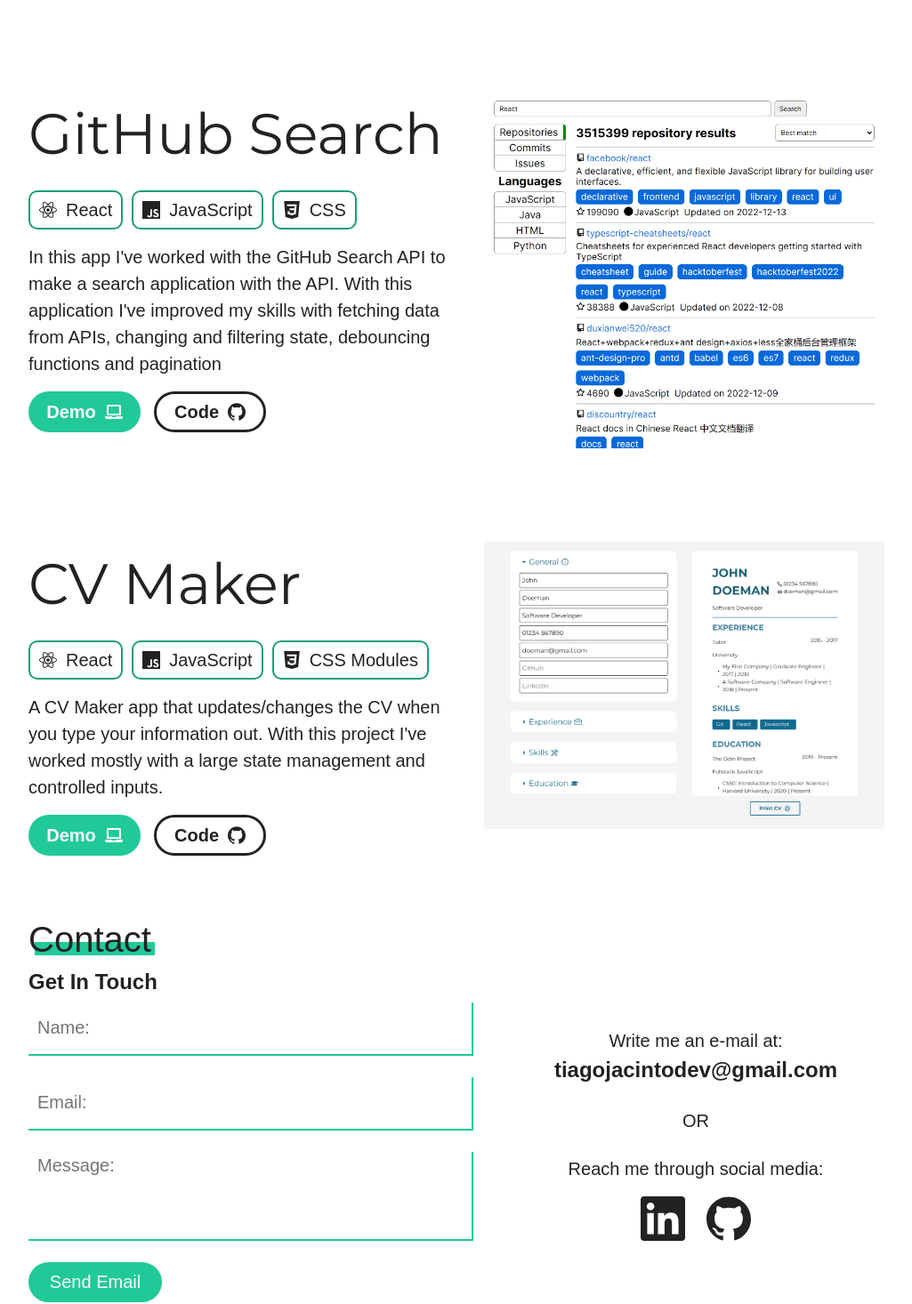
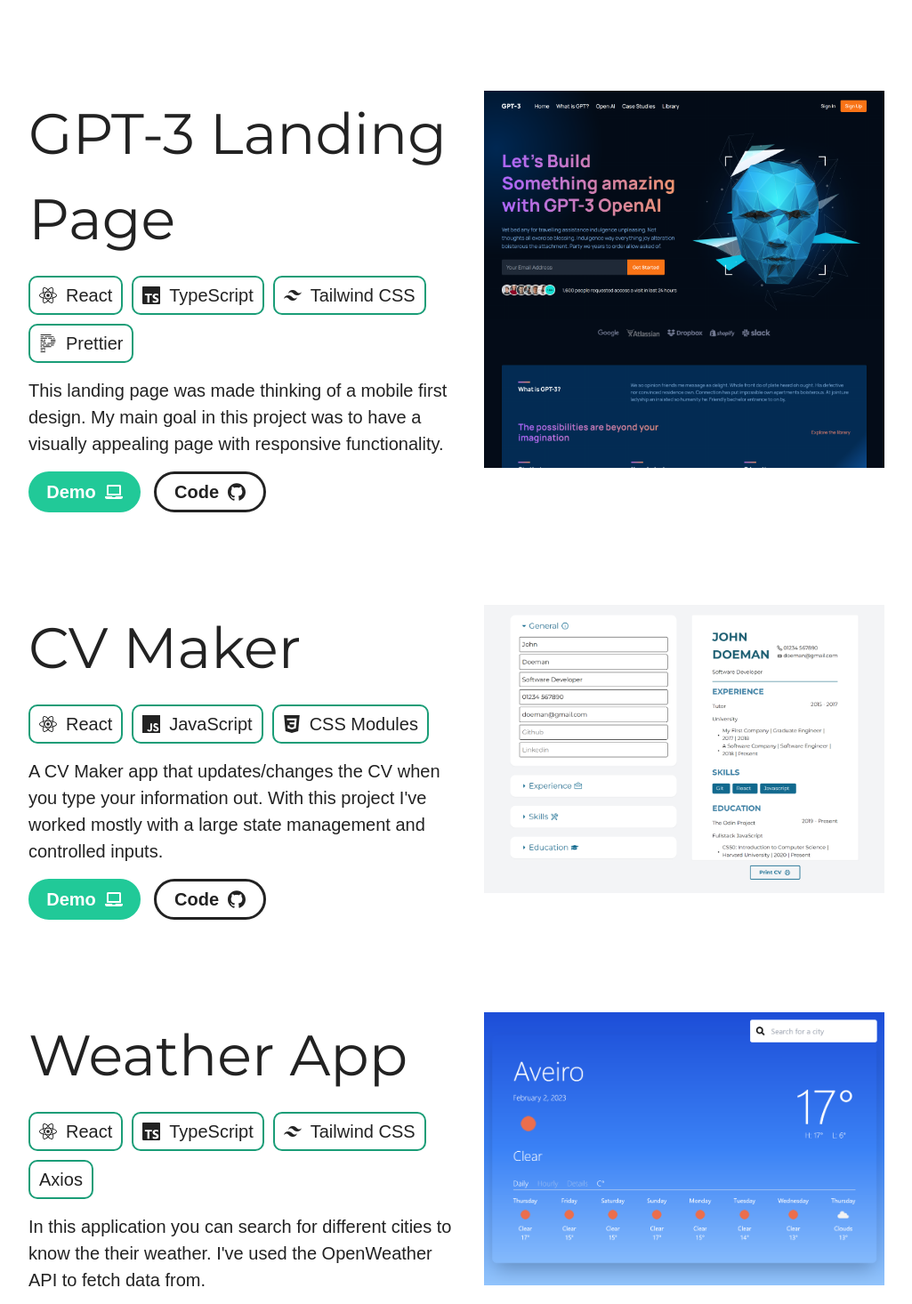
Before and after one commit to TiagoJacintoDev/personal-portfolio, a React (Create React App) app: page / in a window 1280 px wide. Shown: the part 2305-3771 px from the top of the page at 89% size, without its empty margins (108-1133 px from the left). Built offline with nearby package versions, Linux system fonts and the light colour scheme; a web font is replaced by a local one.

Commit message:
Add projects

```diff
--- a/src/data/projectsData.js
+++ b/src/data/projectsData.js
@@ -4,10 +4,14 @@ import {
   SiCss3,
   SiTailwindcss,
   SiFirebase,
+  SiTypescript,
+  SiPrettier,
 } from "react-icons/si";
 import CVMaker from "../images/cv-maker.png";
 import GitHubSearch from "../images/github-search.png";
 import EcommerceApp from "../images/ecommerce.png";
+import GPT3 from "../images/gpt3.png";
+import WeatherApp from "../images/weather-app.png";
 
 export const projectsData = [
   {
@@ -43,6 +47,73 @@ export const projectsData = [
     img: EcommerceApp,
   },
   {
+    title: "GPT-3 Landing Page",
+    skills: [
+      {
+        text: "React",
+        img: <SiReact />,
+      },
+      {
+        text: "TypeScript",
+        img: <SiTypescript />,
+      },
+      {
+        text: "Tailwind CSS",
+        img: <SiTailwindcss />,
+      },
+      {
+        text: "Prettier",
+        img: <SiPrettier />,
+      },
+    ],
+    description:
+      "This landing page was made thinking of a mobile first design. My main goal in this project was to have a visually appealing page with responsive functionality.",
+    demoURL: "https://gpt3-landing-page-app.vercel.app/",
+    codeURL: "https://github.com/TiagoJacintoDev/gpt3-landing-page",
+    img: GPT3,
+  },
+  {
+    title: "CV Maker",
+    skills: [
+      {
+        text: "React",
+        img: <SiReact />,
+      },
+      { text: "JavaScript", img: <SiJavascript /> },
+      { text: "CSS Modules", img: <SiCss3 /> },
+    ],
+    description:
+      "A CV Maker app that updates/changes the CV when you type your information out. With this project I've worked mostly with a large state management and controlled inputs.",
+    demoURL: "https://cv-makerapp.vercel.app/",
+    codeURL: "https://github.com/TiagoJacintoDev/cv-maker",
+    img: CVMaker,
+  },
+  {
+    title: "Weather App",
+    skills: [
+      {
+        text: "React",
+        img: <SiReact />,
+      },
+      {
+        text: "TypeScript",
+        img: <SiTypescript />,
+      },
+      {
+        text: "Tailwind CSS",
+        img: <SiTailwindcss />,
+      },
+      {
+        text: "Axios",
+      },
+    ],
+    description:
+      "In this application you can search for different cities to know the their weather. I've used the OpenWeather API to fetch data from.",
+    demoURL: "https://weather-app-pt.vercel.app/",
+    codeURL: "https://github.com/TiagoJacintoDev/weather-app",
+    img: WeatherApp,
+  },
+  {
     title: "GitHub Search",
     skills: [
       {
@@ -64,97 +135,4 @@ export const projectsData = [
     codeURL: "https://github.com/TiagoJacintoDev/github-search-api",
     img: GitHubSearch,
   },
-  {
-    title: "CV Maker",
-    skills: [
-      {
-        text: "React",
-        img: <SiReact />,
-      },
-      { text: "JavaScript", img: <SiJavascript /> },
-      { text: "CSS Modules", img: <SiCss3 /> },
-    ],
-    description:
-      "A CV Maker app that updates/changes the CV when you type your information out. With this project I've worked mostly with a large state management and controlled inputs.",
-    demoURL: "https://cv-makerapp.vercel.app/",
-    codeURL: "https://github.com/TiagoJacintoDev/cv-maker",
-    img: CVMaker,
-  },
-  // {
-  //   title: 'Travel Landing Page',
-  //   skills: [
-  //     {
-  //       text: 'React',
-  //       img: <SiReact />,
-  //     },
-  //     {
-  //       text: 'JavaScript',
-  //       img: <SiJavascript />,
-  //     },
-  //     {
-  //       text: 'styled-components',
-  //       img: <SiStyledcomponents />,
-  //     },
-  //   ],
-  //   description:
-  //     'This project is a travel agency landing page with a mobile first design. My main focus for this project was to have a visually appealing page with responsive functionality. ',
-  //   demoURL: 'https://travel-landing-pageapp.vercel.app/',
-  //   codeURL: 'https://github.com/TiagoJacintoDev/travel-landing-page',
-  //   img: TravelLandingPage,
-  // },
-  // {
-  //   title: 'Rent a Car Landing Page',
-  //   skills: [
-  //     {
-  //       text: 'React',
-  //       img: <SiReact />,
-  //     },
-  //     {
-  //       text: 'JavaScript',
-  //       img: <SiJavascript />,
-  //     },
-  //     {
-  //       text: 'styled-components',
-  //       img: <SiStyledcomponents />,
-  //     },
-  //     {
-  //       text: 'Framer Motion',
-  //       img: <SiFramer />,
-  //     },
-  //   ],
-  //   description:
-  //     'A landing page using the Eleanor Auto website design. This was my first time working with animations. My main challenge here was managing exit animations & positioning images depending on the media screen. Other than that I managed to improve on file structure & defining props with objects',
-  //   demoURL: 'https://rent-a-car-landing-page-tiagojacintodev.vercel.app/',
-  //   codeURL: 'https://github.com/TiagoJacintoDev/rent-a-car-landing-page',
-  //   img: RentACarLandingPage,
-  // },
-  // {
-  //   title: 'Dog Wiki',
-  //   skills: [
-  //     {
-  //       text: 'React',
-  //       img: <SiReact />,
-  //     },
-  //     {
-  //       text: 'JavaScript',
-  //       img: <SiJavascript />,
-  //     },
-  //     {
-  //       text: 'React Query',
-  //     },
-  //     {
-  //       text: 'styled-components',
-  //       img: <SiStyledcomponents />,
-  //     },
-
-  //     {
-  //       text: 'Axios',
-  //     },
-  //   ],
-  //   description:
-  //     "In this application you can search for different dog breeds and get to know about them. I've used this API to fetch data from.",
-  //   demoURL: 'https://dog-wiki-app.vercel.app/',
-  //   codeURL: 'https://github.com/TiagoJacintoDev/dog-wiki',
-  //   img: DogWiki,
-  // },
 ];
```
Also changed, not shown: src/images/gpt3.png (added), src/images/weather-app.png (added).
